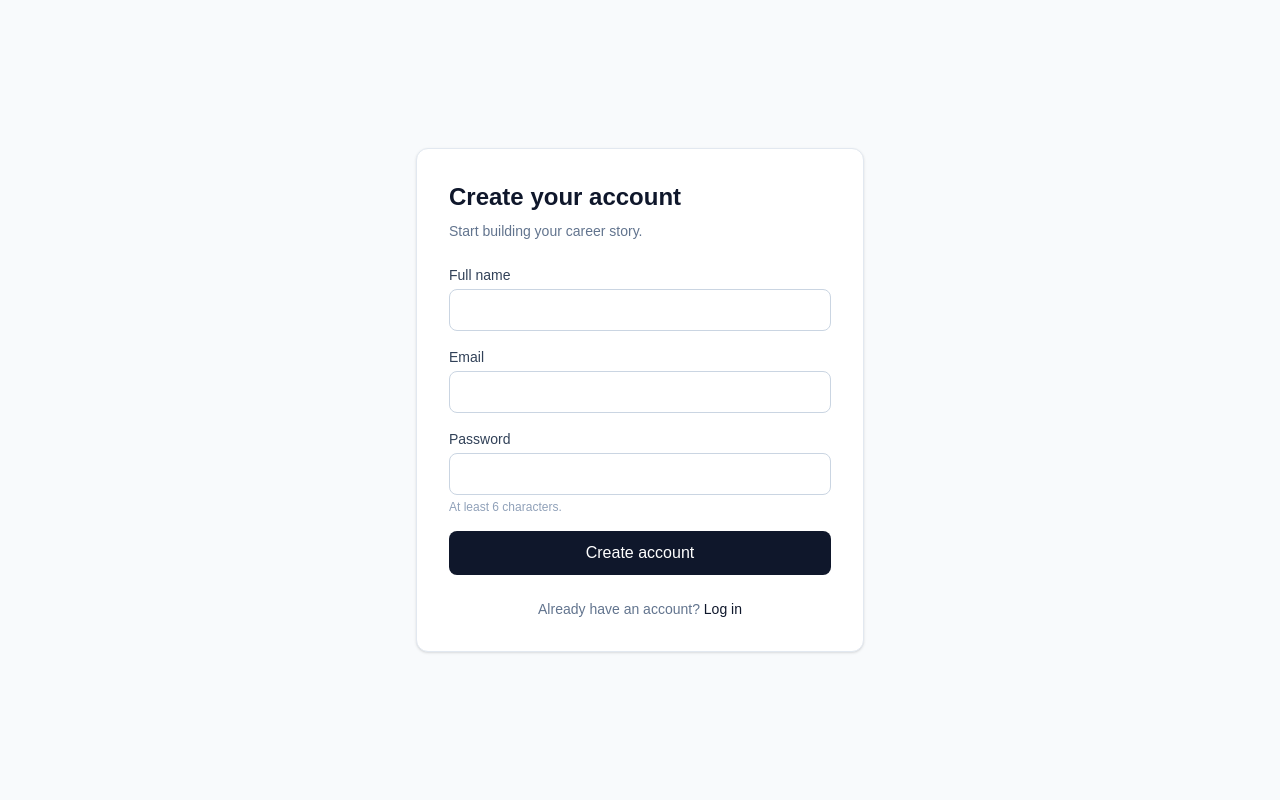
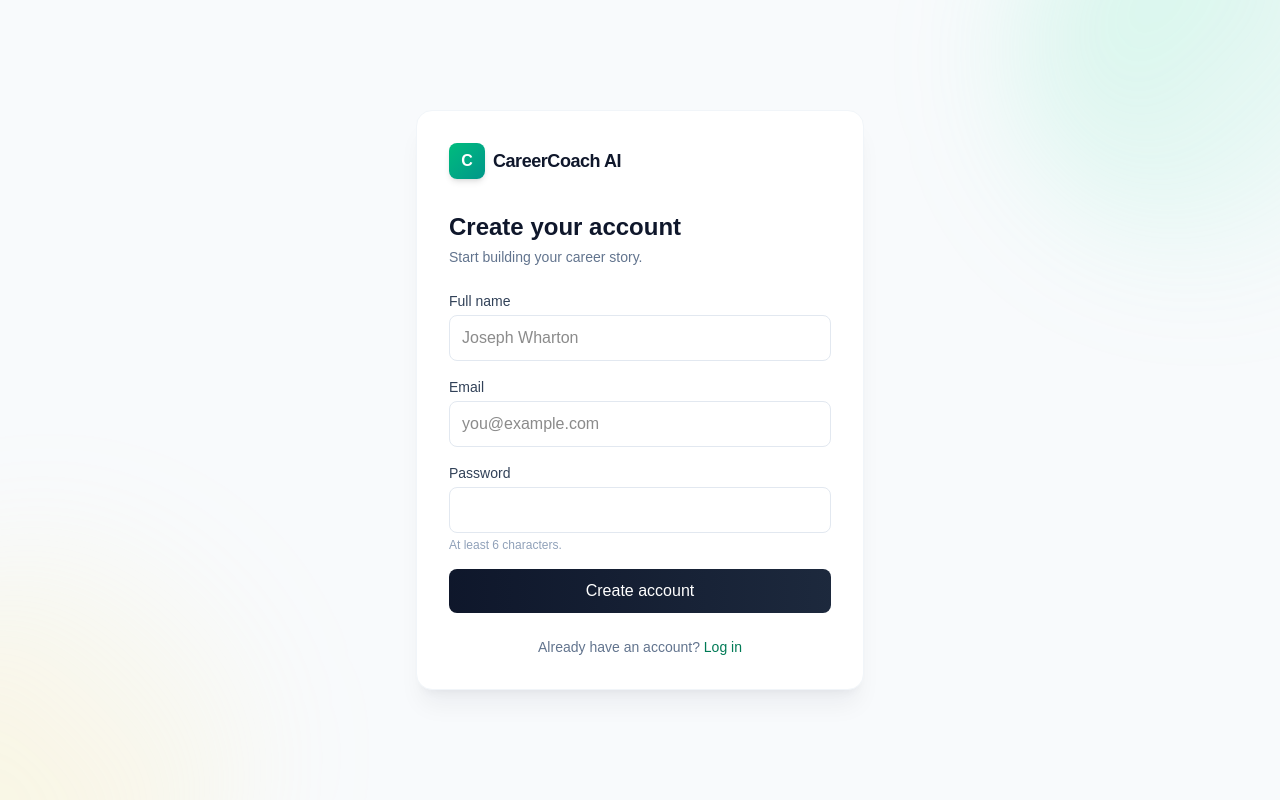
Before and after one commit to frank10bagger/careercoach-ai, a Next.js app: page /signup in a window 1280 px wide. Built offline with nearby package versions, Linux system fonts and the light colour scheme.

Commit message:
Visual polish: branded auth pages + skeleton shimmers during generation + nicer empty states

```diff
--- a/app/dashboard/cover-letter/cover-letter-workspace.tsx
+++ b/app/dashboard/cover-letter/cover-letter-workspace.tsx
@@ -2,6 +2,7 @@
 
 import { useState } from 'react';
 import { useRouter } from 'next/navigation';
+import { GenerateSkeleton } from '../skeleton';
 
 type Application = {
   id: string;
@@ -111,6 +112,10 @@ export default function CoverLetterWorkspace({
         </button>
       </form>
 
+      {generating && !output && (
+        <GenerateSkeleton rows={10} label="Drafting your cover letter..." />
+      )}
+
       {output && (
         <div className="bg-white p-6 rounded-xl border border-slate-200 space-y-4">
           <div className="flex justify-between items-start">
--- a/app/dashboard/highlights/highlights-workspace.tsx
+++ b/app/dashboard/highlights/highlights-workspace.tsx
@@ -2,6 +2,7 @@
 
 import { useState } from 'react';
 import { useRouter } from 'next/navigation';
+import { GenerateSkeleton } from '../skeleton';
 
 type Highlight = {
   id: string;
@@ -99,6 +100,10 @@ export default function HighlightsWorkspace({ highlights }: { highlights: Highli
           {generating ? 'Polishing your story...' : '✨ Generate LinkedIn post + resume bullet'}
         </button>
       </form>
+
+      {generating && !generated && (
+        <GenerateSkeleton rows={8} label="Polishing your story..." />
+      )}
 
       {generated && (
         <div className="space-y-4">
--- /dev/null
+++ b/app/dashboard/skeleton.tsx
@@ -0,0 +1,23 @@
+// Reusable skeleton loader. Pure CSS shimmer (defined in globals.css).
+
+export function GenerateSkeleton({ rows = 8, label }: { rows?: number; label?: string }) {
+  return (
+    <div className="space-y-3 fade-in">
+      {label && (
+        <p className="text-xs text-slate-500 italic flex items-center gap-2">
+          <span className="inline-block w-1.5 h-1.5 bg-emerald-500 rounded-full animate-pulse" />
+          {label}
+        </p>
+      )}
+      <div className="p-5 bg-white border border-slate-200 rounded-xl space-y-3">
+        {Array.from({ length: rows }).map((_, i) => (
+          <div
+            key={i}
+            className="h-3 rounded shimmer"
+            style={{ width: `${85 - (i % 4) * 12}%` }}
+          />
+        ))}
+      </div>
+    </div>
+  );
+}
--- a/app/dashboard/thank-you/thank-you-workspace.tsx
+++ b/app/dashboard/thank-you/thank-you-workspace.tsx
@@ -2,6 +2,7 @@
 
 import { useState } from 'react';
 import { useRouter } from 'next/navigation';
+import { GenerateSkeleton } from '../skeleton';
 
 type Chat = {
   id: string;
@@ -126,6 +127,10 @@ export default function ThankYouWorkspace({ chats }: { chats: Chat[] }) {
         </button>
       </form>
 
+      {generating && !output && (
+        <GenerateSkeleton rows={8} label="Drafting your thank-you email..." />
+      )}
+
       {output && (
         <div className="bg-white p-6 rounded-xl border border-slate-200 space-y-4">
           <div className="flex justify-between items-start">
--- a/app/globals.css
+++ b/app/globals.css
@@ -33,6 +33,25 @@ body {
   }
 }
 
+/* Subtle skeleton shimmer — used during AI generation */
+@keyframes shimmer {
+  0% { background-position: -200% 0; }
+  100% { background-position: 200% 0; }
+}
+.shimmer {
+  background: linear-gradient(90deg, #f1f5f9 0%, #e2e8f0 50%, #f1f5f9 100%);
+  background-size: 200% 100%;
+  animation: shimmer 1.6s ease-in-out infinite;
+}
+
+@keyframes fadeIn {
+  from { opacity: 0; transform: translateY(4px); }
+  to { opacity: 1; transform: translateY(0); }
+}
+.fade-in {
+  animation: fadeIn 0.25s ease-out;
+}
+
 /* Print-friendly: hide sidebar/nav, show only resume preview */
 @media print {
   @page {
--- a/app/login/page.tsx
+++ b/app/login/page.tsx
@@ -30,9 +30,19 @@ export default function LoginPage() {
   }
 
   return (
-    <main className="min-h-screen flex items-center justify-center bg-slate-50 p-6">
-      <div className="max-w-md w-full bg-white rounded-xl shadow-sm border border-slate-200 p-8">
-        <h1 className="text-2xl font-bold text-slate-900 mb-2">Welcome back</h1>
+    <main className="min-h-screen flex items-center justify-center p-6 relative overflow-hidden bg-slate-50">
+      <div className="absolute -top-32 -right-32 w-96 h-96 rounded-full bg-gradient-to-br from-emerald-300/30 to-transparent blur-3xl" />
+      <div className="absolute -bottom-32 -left-32 w-96 h-96 rounded-full bg-gradient-to-tr from-amber-200/30 to-transparent blur-3xl" />
+
+      <div className="max-w-md w-full bg-white rounded-2xl shadow-xl shadow-slate-900/5 border border-slate-100 p-8 relative z-10 fade-in">
+        <Link href="/" className="flex items-center gap-2 mb-8 group">
+          <div className="w-9 h-9 rounded-lg bg-gradient-to-br from-emerald-500 to-teal-600 flex items-center justify-center text-white text-base font-bold shadow-md group-hover:shadow-lg transition-shadow">
+            C
+          </div>
+          <span className="font-bold text-slate-900 text-lg tracking-tight">CareerCoach AI</span>
+        </Link>
+
+        <h1 className="text-2xl font-bold text-slate-900 mb-1">Welcome back</h1>
         <p className="text-sm text-slate-500 mb-6">Log in to continue your job search.</p>
 
         <form onSubmit={handleSubmit} className="space-y-4">
@@ -42,8 +52,9 @@ export default function LoginPage() {
               type="email"
               value={email}
               onChange={(e) => setEmail(e.target.value)}
+              placeholder="you@example.com"
               required
-              className="w-full px-3 py-2 border border-slate-300 rounded-lg focus:ring-2 focus:ring-slate-900 focus:border-transparent outline-none"
+              className="w-full px-3 py-2.5 border border-slate-200 rounded-lg focus:ring-2 focus:ring-emerald-500/30 focus:border-emerald-500 outline-none transition-shadow"
             />
           </div>
           <div>
@@ -53,7 +64,7 @@ export default function LoginPage() {
               value={password}
               onChange={(e) => setPassword(e.target.value)}
               required
-              className="w-full px-3 py-2 border border-slate-300 rounded-lg focus:ring-2 focus:ring-slate-900 focus:border-transparent outline-none"
+              className="w-full px-3 py-2.5 border border-slate-200 rounded-lg focus:ring-2 focus:ring-emerald-500/30 focus:border-emerald-500 outline-none transition-shadow"
             />
           </div>
 
@@ -66,7 +77,7 @@ export default function LoginPage() {
           <button
             type="submit"
             disabled={loading}
-            className="w-full py-2.5 bg-slate-900 text-white rounded-lg font-medium hover:bg-slate-800 transition disabled:opacity-50"
+            className="w-full py-2.5 bg-gradient-to-r from-slate-900 to-slate-800 text-white rounded-lg font-medium hover:shadow-lg hover:shadow-slate-900/20 transition-all disabled:opacity-50"
           >
             {loading ? 'Logging in...' : 'Log in'}
           </button>
@@ -74,7 +85,7 @@ export default function LoginPage() {
 
         <p className="text-sm text-slate-500 text-center mt-6">
           Don&apos;t have an account?{' '}
-          <Link href="/signup" className="text-slate-900 font-medium hover:underline">
+          <Link href="/signup" className="text-emerald-700 font-medium hover:underline">
             Sign up
           </Link>
         </p>
--- a/app/signup/page.tsx
+++ b/app/signup/page.tsx
@@ -35,44 +35,46 @@ export default function SignupPage() {
   }
 
   return (
-    <main className="min-h-screen flex items-center justify-center bg-slate-50 p-6">
-      <div className="max-w-md w-full bg-white rounded-xl shadow-sm border border-slate-200 p-8">
-        <h1 className="text-2xl font-bold text-slate-900 mb-2">Create your account</h1>
+    <main className="min-h-screen flex items-center justify-center p-6 relative overflow-hidden bg-slate-50">
+      <div className="absolute -top-32 -right-32 w-96 h-96 rounded-full bg-gradient-to-br from-emerald-300/30 to-transparent blur-3xl" />
+      <div className="absolute -bottom-32 -left-32 w-96 h-96 rounded-full bg-gradient-to-tr from-amber-200/30 to-transparent blur-3xl" />
+
+      <div className="max-w-md w-full bg-white rounded-2xl shadow-xl shadow-slate-900/5 border border-slate-100 p-8 relative z-10 fade-in">
+        <Link href="/" className="flex items-center gap-2 mb-8 group">
+          <div className="w-9 h-9 rounded-lg bg-gradient-to-br from-emerald-500 to-teal-600 flex items-center justify-center text-white text-base font-bold shadow-md group-hover:shadow-lg transition-shadow">
+            C
+          </div>
+          <span className="font-bold text-slate-900 text-lg tracking-tight">CareerCoach AI</span>
+        </Link>
+
+        <h1 className="text-2xl font-bold text-slate-900 mb-1">Create your account</h1>
         <p className="text-sm text-slate-500 mb-6">Start building your career story.</p>
 
         <form onSubmit={handleSubmit} className="space-y-4">
-          <div>
-            <label className="block text-sm font-medium text-slate-700 mb-1">Full name</label>
-            <input
-              type="text"
+          <Field
+            label="Full name"
             value={fullName}
-              onChange={(e) => setFullName(e.target.value)}
+            onChange={setFullName}
+            placeholder="Joseph Wharton"
             required
-              className="w-full px-3 py-2 border border-slate-300 rounded-lg focus:ring-2 focus:ring-slate-900 focus:border-transparent outline-none"
           />
-          </div>
-          <div>
-            <label className="block text-sm font-medium text-slate-700 mb-1">Email</label>
-            <input
+          <Field
+            label="Email"
             type="email"
             value={email}
-              onChange={(e) => setEmail(e.target.value)}
+            onChange={setEmail}
+            placeholder="you@example.com"
             required
-              className="w-full px-3 py-2 border border-slate-300 rounded-lg focus:ring-2 focus:ring-slate-900 focus:border-transparent outline-none"
           />
-          </div>
-          <div>
-            <label className="block text-sm font-medium text-slate-700 mb-1">Password</label>
-            <input
+          <Field
+            label="Password"
             type="password"
             value={password}
-              onChange={(e) => setPassword(e.target.value)}
+            onChange={setPassword}
             minLength={6}
             required
-              className="w-full px-3 py-2 border border-slate-300 rounded-lg focus:ring-2 focus:ring-slate-900 focus:border-transparent outline-none"
+            hint="At least 6 characters."
           />
-            <p className="text-xs text-slate-400 mt-1">At least 6 characters.</p>
-          </div>
 
           {error && (
             <div className="text-sm text-red-600 bg-red-50 border border-red-200 rounded-lg p-3">
@@ -83,7 +85,7 @@ export default function SignupPage() {
           <button
             type="submit"
             disabled={loading}
-            className="w-full py-2.5 bg-slate-900 text-white rounded-lg font-medium hover:bg-slate-800 transition disabled:opacity-50"
+            className="w-full py-2.5 bg-gradient-to-r from-slate-900 to-slate-800 text-white rounded-lg font-medium hover:shadow-lg hover:shadow-slate-900/20 transition-all disabled:opacity-50"
           >
             {loading ? 'Creating account...' : 'Create account'}
           </button>
@@ -91,7 +93,7 @@ export default function SignupPage() {
 
         <p className="text-sm text-slate-500 text-center mt-6">
           Already have an account?{' '}
-          <Link href="/login" className="text-slate-900 font-medium hover:underline">
+          <Link href="/login" className="text-emerald-700 font-medium hover:underline">
             Log in
           </Link>
         </p>
@@ -99,3 +101,32 @@ export default function SignupPage() {
     </main>
   );
 }
+
+function Field({
+  label, value, onChange, type = 'text', placeholder, required, minLength, hint,
+}: {
+  label: string;
+  value: string;
+  onChange: (v: string) => void;
+  type?: string;
+  placeholder?: string;
+  required?: boolean;
+  minLength?: number;
+  hint?: string;
+}) {
+  return (
+    <div>
+      <label className="block text-sm font-medium text-slate-700 mb-1">{label}</label>
+      <input
+        type={type}
+        value={value}
+        onChange={(e) => onChange(e.target.value)}
+        placeholder={placeholder}
+        required={required}
+        minLength={minLength}
+        className="w-full px-3 py-2.5 border border-slate-200 rounded-lg focus:ring-2 focus:ring-emerald-500/30 focus:border-emerald-500 outline-none transition-shadow"
+      />
+      {hint && <p className="text-xs text-slate-400 mt-1">{hint}</p>}
+    </div>
+  );
+}
```
Also changed, not shown: app/dashboard/resume/resume-workspace.tsx (+13 -5 lines). Lines whose indentation alone changed are shown as unchanged.
